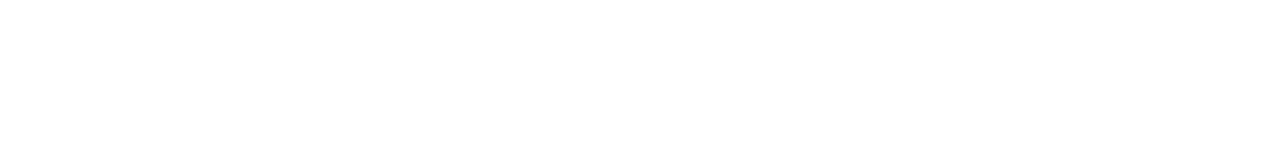
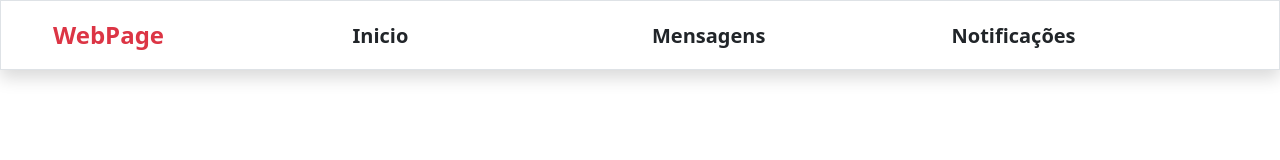
Before and after one commit to Caio1918/WebPage, a plain HTML site: page index.html in a window 1280 px wide. Drawn offline with nearby package versions, Linux system fonts and the light colour scheme.

Commit message:
Barra de Navegação

```diff
--- a/index.html
+++ b/index.html
@@ -10,7 +10,23 @@
 </head>
 
 <body>
-
+    <!-- Barra de Navegação -->
+    <nav class="container-fluid p-3 border shadow">
+        <div class="row mx-4">
+            <div class="col-sm-3  d-inline">
+                <a href="#" class="nav-link text-danger fw-bold fs-4">WebPage</a>
+            </div>
+            <div class="col-sm-3  d-inline">
+                <a href="#" class="nav-link fw-bold fs-5 mt-1">Inicio</a>
+            </div>
+            <div class="col-sm-3  d-inline">
+                <a href="#" class="nav-link fw-bold fs-5 mt-1">Mensagens</a>
+            </div>
+            <div class="col-sm-3  d-inline">
+                <a href="#" class="nav-link fw-bold fs-5 mt-1">Notificações</a>
+            </div>
+        </div>
+    </nav>
 </body>
 
 </html>
```
